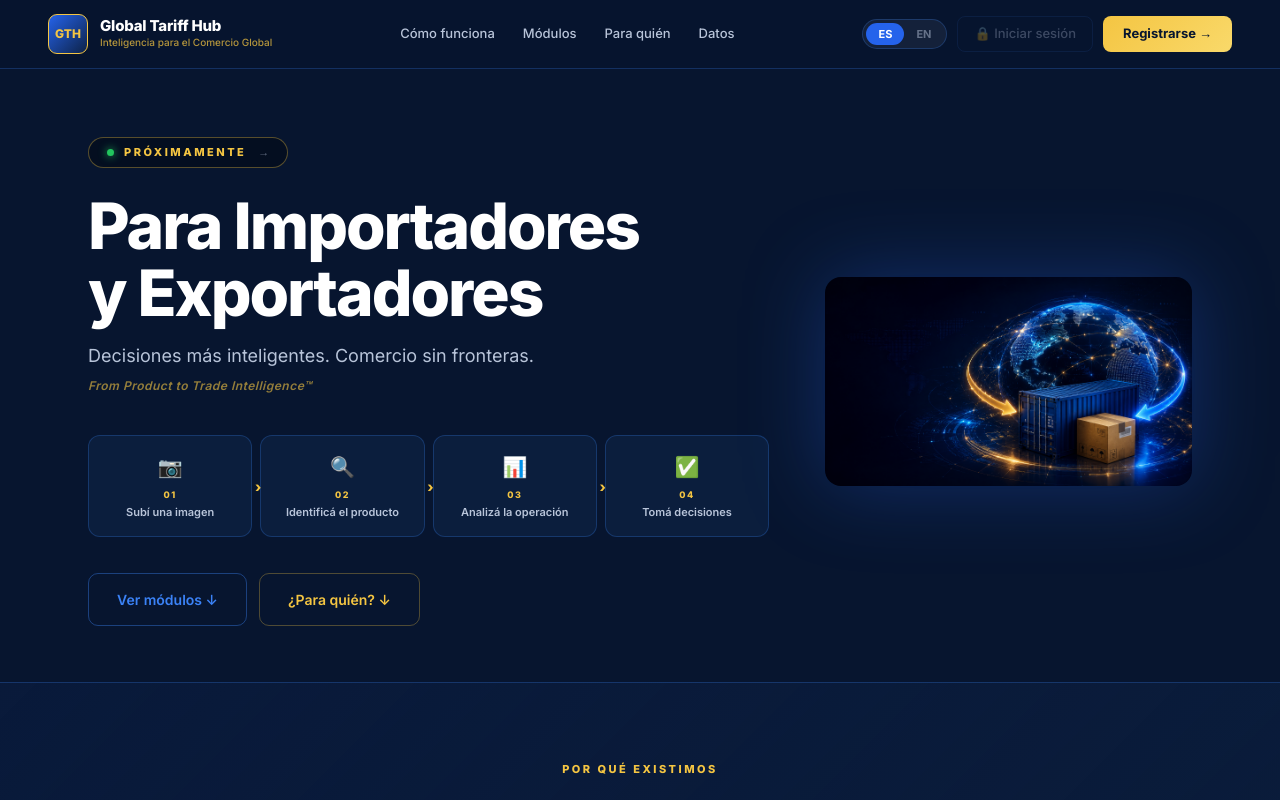
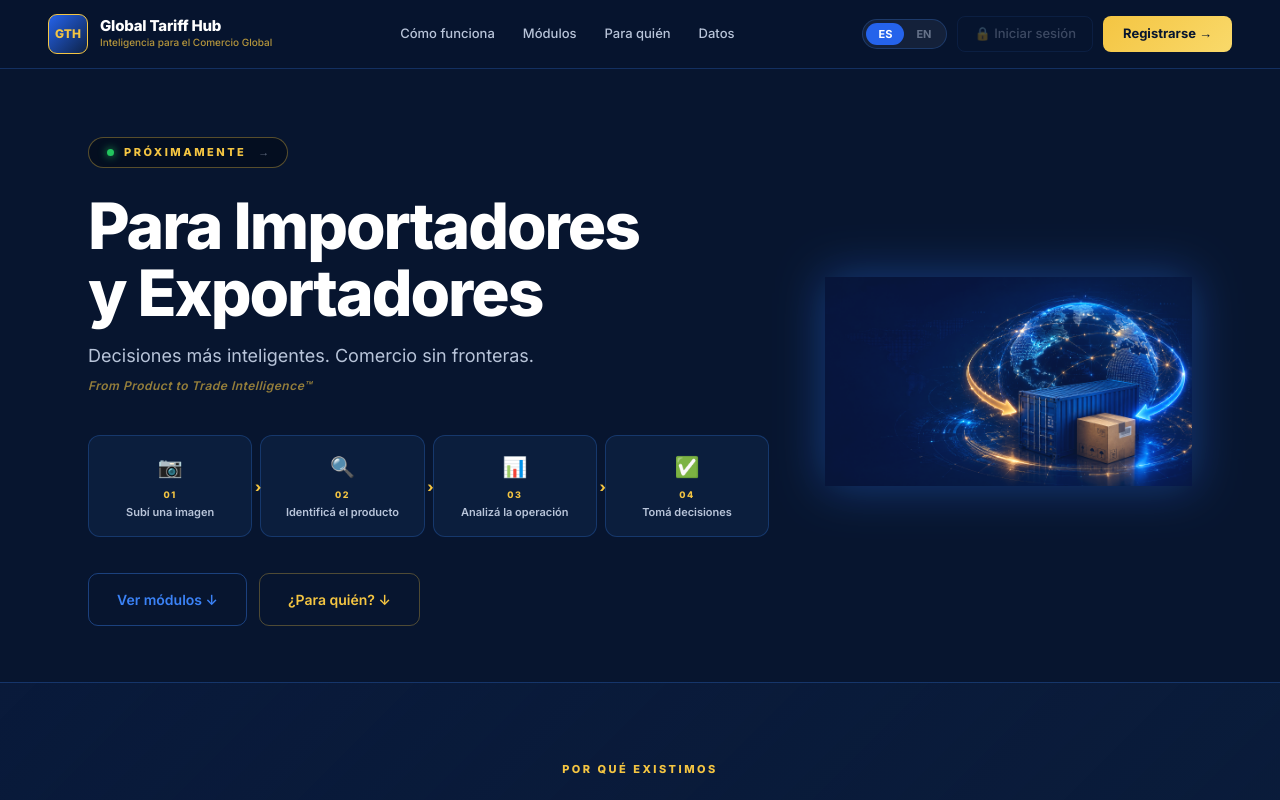
Before and after one commit to Amver8560/globaltariffhub-v2, a Next.js app: page / in a window 1280 px wide. Shown: the top 800 px of the page. Built offline with nearby package versions, Linux system fonts and the light colour scheme.

Commit message:
Fix: hero-globe sin fondo oscuro via mix-blend-mode screen

```diff
--- a/app/page.tsx
+++ b/app/page.tsx
@@ -361,12 +361,12 @@ export default function HomePage({ defaultLang = "es" }: { defaultLang?: "es"|"e
           </div>
         </div>
 
-        {/* Columna derecha — imagen real */}
+        {/* Columna derecha — imagen real sin fondo */}
         <div style={{ display:"flex", alignItems:"center", justifyContent:"center" }}>
           <img
             src="/hero-globe.png"
             alt="Global trade intelligence — contenedor, globo digital y rutas comerciales"
-            style={{ width:"100%", maxWidth:520, borderRadius:16, filter:"drop-shadow(0 0 40px rgba(37,99,235,0.3))" }}
+            style={{ width:"100%", maxWidth:560, mixBlendMode:"screen", filter:"drop-shadow(0 0 24px rgba(37,99,235,0.4)) brightness(1.05)" }}
           />
         </div>
       </section>
```
